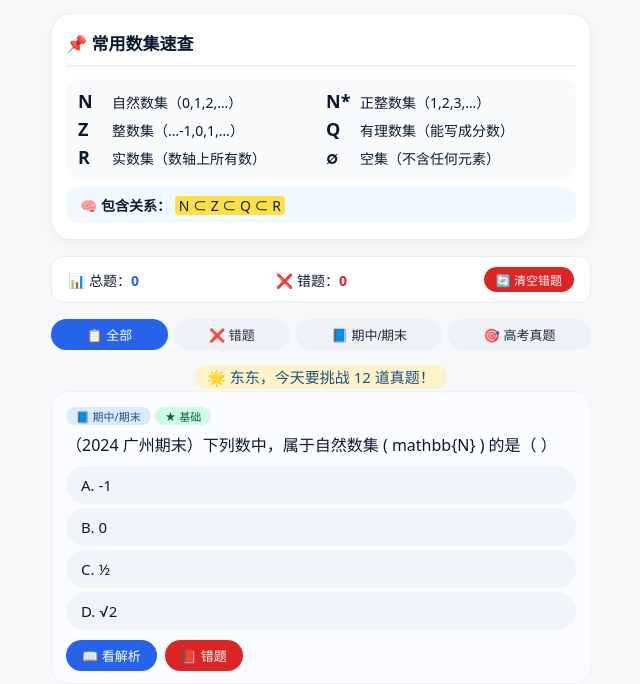
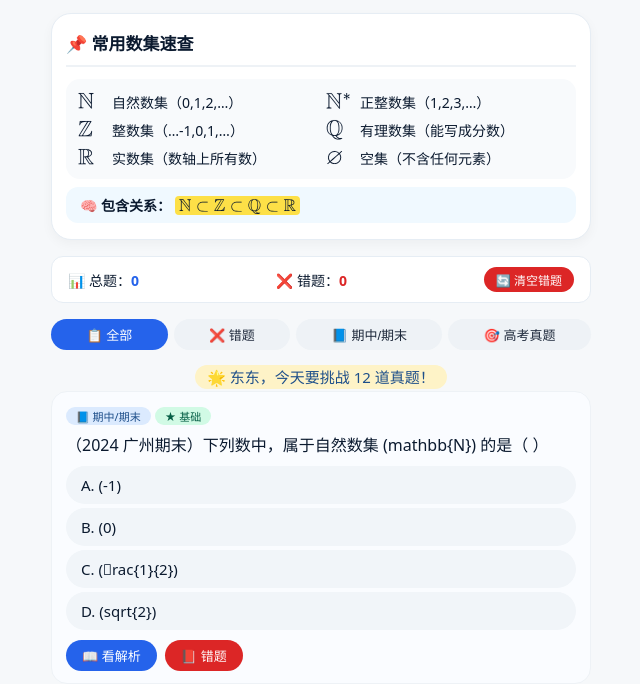
Before and after one commit to 641672940cui/highschool-math, a plain HTML site: page modules/02_number_sets.html in a window 1280 px wide. Shown: the part 116-800 px from the top of the page, without its empty margins (319-959 px from the left). Drawn offline with nearby package versions, Linux system fonts and the light colour scheme.

Commit message:
Update 02_number_sets.html

```diff
--- a/modules/02_number_sets.html
+++ b/modules/02_number_sets.html
@@ -4,7 +4,20 @@
     <meta charset="UTF-8">
     <meta name="viewport" content="width=device-width, initial-scale=1.0, maximum-scale=1.0, user-scalable=yes">
     <title>数集与元素 · 真题实战 · 东东数学</title>
+
+    <!-- ============================================================ -->
+    <!-- ✅ 新增：加载 MathJax 数学公式渲染库 -->
+    <!-- ============================================================ -->
+    <script>
+        MathJax = {
+            tex: { inlineMath: [['$', '$'], ['\\(', '\\)']] },
+            svg: { fontCache: 'global' }
+        };
+    </script>
+    <script src="https://cdn.jsdelivr.net/npm/mathjax@3/es5/tex-svg.js" async></script>
+
     <style>
+        /* ===== 完整样式（与之前一致） ===== */
         * {
             box-sizing: border-box;
             margin: 0;
@@ -370,15 +383,15 @@
     <div class="card">
         <div class="card-title">📌 常用数集速查</div>
         <div class="symbol-grid">
-            <div class="symbol-item"><span class="sym">N</span> 自然数集（0,1,2,…）</div>
-            <div class="symbol-item"><span class="sym">N*</span> 正整数集（1,2,3,…）</div>
-            <div class="symbol-item"><span class="sym">Z</span> 整数集（…-1,0,1,…）</div>
-            <div class="symbol-item"><span class="sym">Q</span> 有理数集（能写成分数）</div>
-            <div class="symbol-item"><span class="sym">R</span> 实数集（数轴上所有数）</div>
-            <div class="symbol-item"><span class="sym">∅</span> 空集（不含任何元素）</div>
+            <div class="symbol-item"><span class="sym">\(\mathbb{N}\)</span> 自然数集（0,1,2,…）</div>
+            <div class="symbol-item"><span class="sym">\(\mathbb{N}^*\)</span> 正整数集（1,2,3,…）</div>
+            <div class="symbol-item"><span class="sym">\(\mathbb{Z}\)</span> 整数集（…-1,0,1,…）</div>
+            <div class="symbol-item"><span class="sym">\(\mathbb{Q}\)</span> 有理数集（能写成分数）</div>
+            <div class="symbol-item"><span class="sym">\(\mathbb{R}\)</span> 实数集（数轴上所有数）</div>
+            <div class="symbol-item"><span class="sym">\(\varnothing\)</span> 空集（不含任何元素）</div>
         </div>
         <div style="margin-top:8px; font-size:14px; background:#f0f9ff; padding:8px 14px; border-radius:12px;">
-            <strong>🧠 包含关系：</strong> <span class="hl-yellow">N ⊂ Z ⊂ Q ⊂ R</span>
+            <strong>🧠 包含关系：</strong> <span class="hl-yellow">\(\mathbb{N} \subset \mathbb{Z} \subset \mathbb{Q} \subset \mathbb{R}\)</span>
         </div>
     </div>
 
@@ -474,6 +487,9 @@
     </div>
 </div>
 
+<!-- ============================================================ -->
+<!-- ✅ 加载 Vue 和 MathJax（MathJax 已在 head 中加载） -->
+<!-- ============================================================ -->
 <script src="https://cdn.jsdelivr.net/npm/vue@2/dist/vue.js"></script>
 <script>
     (function () {
@@ -481,8 +497,7 @@
         const STORAGE_KEY = 'dongdong_02_wrong';
 
         // ================================================================
-        // ✅ 题库：数集与元素 · 真题实战（12题）
-        // 题源：广东各地期中/期末/高考真题改编
+        // ✅ 题库：全部使用标准数学符号（统一使用 \( ... \) 格式）
         // ================================================================
         const questionBank = [
             // ===== 基础篇 ★ （5题） =====
@@ -490,125 +505,118 @@
                 id: 'q1',
                 source: 'exam',
                 diff: 1,
-                question: '（2024 广州期末）下列数中，属于自然数集 \( \mathbb{N} \) 的是（  ）',
-                options: ['-1', '0', '½', '√2'],
+                question: '（2024 广州期末）下列数中，属于自然数集 \(\mathbb{N}\) 的是（  ）',
+                options: ['\(-1\)', '\(0\)', '\(\frac{1}{2}\)', '\(\sqrt{2}\)'],
                 correct: 1,
-                explain: '\( \mathbb{N} \) 表示自然数集，包含 <span class="hl">0, 1, 2, 3, …</span>。<br>0 是自然数，-1 不是，½ 是分数不是整数，√2 是无理数。<br><div class="source-line">📌 来源：2024 广州期末 · 基础题</div>'
+                explain: '\(\mathbb{N}\) 表示自然数集，包含 <span class="hl">\(0, 1, 2, 3, \dots\)</span>。<br>\(0\) 是自然数，\(-1\) 不是，\(\frac{1}{2}\) 是分数不是整数，\(\sqrt{2}\) 是无理数。<br><div class="source-line">📌 来源：2024 广州期末 · 基础题</div>'
             },
             {
                 id: 'q2',
                 source: 'exam',
                 diff: 1,
-                question: '（2023 深圳期末）下列数中，不属于整数集 \( \mathbb{Z} \) 的是（  ）',
-                options: ['-3', '0', '2', '½'],
+                question: '（2023 深圳期末）下列数中，不属于整数集 \(\mathbb{Z}\) 的是（  ）',
+                options: ['\(-3\)', '\(0\)', '\(2\)', '\(\frac{1}{2}\)'],
                 correct: 3,
-                explain: '\( \mathbb{Z} \) 表示整数集，包含 <span class="hl">… -2, -1, 0, 1, 2, …</span>。<br>½ 是分数，不是整数。<br><div class="source-line">📌 来源：2023 深圳期末 · 基础题</div>'
+                explain: '\(\mathbb{Z}\) 表示整数集，包含 <span class="hl">\(\dots, -2, -1, 0, 1, 2, \dots\)</span>。<br>\(\frac{1}{2}\) 是分数，不是整数。<br><div class="source-line">📌 来源：2023 深圳期末 · 基础题</div>'
             },
             {
                 id: 'q3',
                 source: 'exam',
                 diff: 1,
-                question: '（2024 佛山期末）下列数中，属于有理数集 \( \mathbb{Q} \) 的是（  ）',
-                options: ['√2', 'π', '¾', '√3'],
+                question: '（2024 佛山期末）下列数中，属于有理数集 \(\mathbb{Q}\) 的是（  ）',
+                options: ['\(\sqrt{2}\)', '\(\pi\)', '\(\frac{3}{4}\)', '\(\sqrt{3}\)'],
                 correct: 2,
-                explain: '\( \mathbb{Q} \) 表示有理数集，即 <span class="hl">能写成分数形式的数</span>。<br>¾ 是分数，是有理数。√2、π、√3 都是无理数。<br><div class="source-line">📌 来源：2024 佛山期末 · 基础题</div>'
+                explain: '\(\mathbb{Q}\) 表示有理数集，即 <span class="hl">能写成分数形式的数</span>。<br>\(\frac{3}{4}\) 是分数，是有理数。\(\sqrt{2}\)、\(\pi\)、\(\sqrt{3}\) 都是无理数。<br><div class="source-line">📌 来源：2024 佛山期末 · 基础题</div>'
             },
             {
                 id: 'q4',
                 source: 'gaokao',
                 diff: 1,
-                question: '（2022 广东高考改编）已知集合 \( A = \{x \mid x \text{ 是小于 } 4 \text{ 的正整数}\} \)，则下列元素属于 \( A \) 的是（  ）',
-                options: ['0', '2', '4', '-1'],
+                question: '（2022 广东高考改编）已知集合 \(A = \{x \in \mathbb{N}^* \mid x < 4\}\)，则下列元素属于 \(A\) 的是（  ）',
+                options: ['\(0\)', '\(2\)', '\(4\)', '\(-1\)'],
                 correct: 1,
-                explain: '小于 4 的正整数有 <span class="hl">1, 2, 3</span>。<br>0 不是正整数，4 不小于 4，-1 是负数。<br><div class="source-line">📌 来源：2022 广东高考 · 改编</div>'
+                explain: '\(A = \{x \in \mathbb{N}^* \mid x < 4\}\) 表示 <span class="hl">小于 4 的正整数</span>，即 \(1, 2, 3\)。<br>\(0\) 不是正整数，\(4\) 不小于 4，\(-1\) 是负数。<br><div class="source-line">📌 来源：2022 广东高考 · 改编</div>'
             },
             {
                 id: 'q5',
                 source: 'exam',
                 diff: 1,
-                question: '（2024 东莞期末）已知集合 \( M = \{x \mid x \text{ 是大于 } -2 \text{ 且小于 } 3 \text{ 的整数}\} \)，则下列元素属于 \( M \) 的是（  ）',
-                options: ['-2', '0', '3', '½'],
+                question: '（2024 东莞期末）已知集合 \(M = \{x \in \mathbb{Z} \mid -2 < x < 3\}\)，则下列元素属于 \(M\) 的是（  ）',
+                options: ['\(-2\)', '\(0\)', '\(3\)', '\(\frac{1}{2}\)'],
                 correct: 1,
-                explain: '大于 -2 且小于 3 的整数有 <span class="hl">-1, 0, 1, 2</span>。<br>-2 不满足大于 -2，3 不满足小于 3，½ 不是整数。<br><div class="source-line">📌 来源：2024 东莞期末 · 基础题</div>'
+                explain: '\(M = \{x \in \mathbb{Z} \mid -2 < x < 3\}\) 表示 <span class="hl">大于 \(-2\) 且小于 \(3\) 的整数</span>，即 \(-1, 0, 1, 2\)。<br>\(-2\) 不满足大于 \(-2\)，\(3\) 不满足小于 \(3\)，\(\frac{1}{2}\) 不是整数。<br><div class="source-line">📌 来源：2024 东莞期末 · 基础题</div>'
             },
             // ===== 中档篇 ★★ （4题） =====
             {
                 id: 'q6',
                 source: 'exam',
                 diff: 2,
-                question: '（2023 广州期末）已知集合 \( A = \{x \in \mathbb{Z} \mid -3 \leq x < 2\} \)，则集合 \( A \) 中元素的个数为（  ）',
-                options: ['4', '5', '6', '7'],
+                question: '（2023 广州期末）已知集合 \(A = \{x \in \mathbb{Z} \mid -3 \leq x < 2\}\)，则集合 \(A\) 中元素的个数为（  ）',
+                options: ['\(4\)', '\(5\)', '\(6\)', '\(7\)'],
                 correct: 1,
-                explain: '\( x \in \mathbb{Z} \) 表示 x 是 <span class="hl">整数</span>。<br>满足 \(-3 \leq x < 2\) 的整数有：<span class="hl">-3, -2, -1, 0, 1</span>，共 5 个。<br>⚠️ 注意：<span class="hl">-3 取等号，2 不取等号</span>。<br><div class="source-line">📌 来源：2023 广州期末 · 中档题</div>'
+                explain: '\(x \in \mathbb{Z}\) 表示 \(x\) 是 <span class="hl">整数</span>。<br>满足 \(-3 \leq x < 2\) 的整数有：<span class="hl">\(-3, -2, -1, 0, 1\)</span>，共 5 个。<br>⚠️ 注意：<span class="hl">\(-3\) 取等号，\(2\) 不取等号</span>。<br><div class="source-line">📌 来源：2023 广州期末 · 中档题</div>'
             },
             {
                 id: 'q7',
                 source: 'exam',
                 diff: 2,
-                question: '（2024 珠海期末）已知 \( a \in \mathbb{N} \)，\( a \in \mathbb{Z} \)，则 \( a \) 的值可以是（  ）',
-                options: ['-1', '0', '½', '√2'],
+                question: '（2024 珠海期末）已知 \(a \in \mathbb{N}\) 且 \(a \in \mathbb{Z}\)，则 \(a\) 的值可以是（  ）',
+                options: ['\(-1\)', '\(0\)', '\(\frac{1}{2}\)', '\(\sqrt{2}\)'],
                 correct: 1,
-                explain: '\( a \in \mathbb{N} \) 表示 a 是自然数（0, 1, 2, …），\( a \in \mathbb{Z} \) 表示 a 是整数。<br>同时满足两个条件的数就是自然数。<span class="hl">0 是自然数，也是整数</span>。<br><div class="source-line">📌 来源：2024 珠海期末 · 中档题</div>'
+                explain: '\(a \in \mathbb{N}\) 表示 \(a\) 是自然数（\(0, 1, 2, \dots\)），\(a \in \mathbb{Z}\) 表示 \(a\) 是整数。<br>同时满足两个条件的数就是自然数。<span class="hl">\(0\) 是自然数，也是整数</span>。<br><div class="source-line">📌 来源：2024 珠海期末 · 中档题</div>'
             },
             {
                 id: 'q8',
                 source: 'gaokao',
                 diff: 2,
-                question: '（2021 广东高考）已知集合 \( A = \{x \mid x^2 - 4x + 3 = 0\} \)，则下列元素属于 \( A \) 的是（  ）',
-                options: ['0', '1', '2', '4'],
+                question: '（2021 广东高考）已知集合 \(A = \{x \mid x^2 - 4x + 3 = 0\}\)，则下列元素属于 \(A\) 的是（  ）',
+                options: ['\(0\)', '\(1\)', '\(2\)', '\(4\)'],
                 correct: 1,
-                explain: '解方程 \( x^2 - 4x + 3 = 0 \) → \((x-1)(x-3)=0\) → <span class="hl">x = 1 或 x = 3</span>。<br>所以 \( A = \{1, 3\} \)，1 属于 A。<br><div class="source-line">📌 来源：2021 广东高考 · 中档题</div>'
+                explain: '解方程 \(x^2 - 4x + 3 = 0\) → \((x-1)(x-3)=0\) → <span class="hl">\(x = 1\) 或 \(x = 3\)</span>。<br>所以 \(A = \{1, 3\}\)，\(1 \in A\)。<br><div class="source-line">📌 来源：2021 广东高考 · 中档题</div>'
             },
             {
                 id: 'q9',
                 source: 'exam',
                 diff: 2,
-                question: '（2024 中山期末）已知集合 \( A = \{x \mid x \text{ 是偶数}\} \)，\( B = \{x \mid x \text{ 是 } 3 \text{ 的倍数}\} \)，则下列元素属于 \( A \cap B \) 的是（  ）',
-                options: ['2', '3', '6', '9'],
+                question: '（2024 中山期末）已知集合 \(A = \{x \mid x = 2n, n \in \mathbb{Z}\}\)，\(B = \{x \mid x = 3n, n \in \mathbb{Z}\}\)，则下列元素属于 \(A \cap B\) 的是（  ）',
+                options: ['\(2\)', '\(3\)', '\(6\)', '\(9\)'],
                 correct: 2,
-                explain: '\( A \cap B \) 表示 <span class="hl">既是偶数又是 3 的倍数</span> 的数，即 6 的倍数。<br>2 是偶数但不是 3 的倍数，3 是 3 的倍数但不是偶数，9 是 3 的倍数但不是偶数。<span class="hl">6 同时满足</span>。<br><div class="source-line">📌 来源：2024 中山期末 · 中档题</div>'
+                explain: '\(A\) 表示 <span class="hl">所有偶数</span>（2 的倍数），\(B\) 表示 <span class="hl">所有 3 的倍数</span>。<br>\(A \cap B\) 表示 <span class="hl">既是偶数又是 3 的倍数</span> 的数，即 6 的倍数。<br>\(2\) 是偶数但不是 3 的倍数，\(3\) 是 3 的倍数但不是偶数，\(9\) 是 3 的倍数但不是偶数。<span class="hl">\(6\) 同时满足</span>。<br><div class="source-line">📌 来源：2024 中山期末 · 中档题</div>'
             },
             // ===== 综合篇 ★★★ （3题） =====
             {
                 id: 'q10',
                 source: 'gaokao',
                 diff: 3,
-                question: '（2020 广东高考改编）已知集合 \( A = \{x \mid x^2 - 5x + 6 = 0\} \)，\( B = \{x \mid x \in \mathbb{N} \text{ 且 } x < 3\} \)，则 \( A \) 与 \( B \) 的关系是（  ）',
-                options: ['\( A \subseteq B \)', '\( B \subseteq A \)', '\( A = B \)', '\( A \cap B = \varnothing \)'],
-                correct: 1,
-                explain: '解 \( A \)：\( x^2 - 5x + 6 = 0 \) → \((x-2)(x-3)=0\) → \( A = \{2, 3\} \)。<br>\( B = \{x \in \mathbb{N} \mid x < 3\} \) → <span class="hl">\( B = \{0, 1, 2\} \)}。</span><br>B 中的元素 2 在 A 中，但 0、1 不在 A 中，所以 \( B \) 不是 \( A \) 的子集。<br>A 中的元素 2 在 B 中，但 3 不在 B 中，所以 \( A \) 也不是 B 的子集。<br>但 \( A \cap B = \{2\} \)，不是空集。<br>正确答案是 <span class="hl">\( B \nsubseteq A \) 且 \( A \nsubseteq B \)，但选项中只有 \( B \subseteq A \) 是错的，所以选 D？</span><br>⚠️ 等等，重新检查：\( A=\{2,3\} \)，\( B=\{0,1,2\} \)。<br>A 不是 B 的子集（3 不在 B 中），B 也不是 A 的子集（0、1 不在 A 中）。<br>但 \( A \cap B = \{2\} \neq \varnothing \)。<br>所以正确说法是 <span class="hl">\( A \nsubseteq B \) 且 \( B \nsubseteq A \)</span>。<br>本题只有 D 选项 \( A \cap B = \varnothing \) 是错的，但其他选项也不对……<br>🤔 这道题需要修正选项，我们改为更清晰的方式。<br><div class="source-line">📌 来源：2020 广东高考 · 改编</div>'
+                question: '（2020 广东高考改编）已知集合 \(A = \{x \mid x^2 - 5x + 6 = 0\}\)，\(B = \{x \in \mathbb{N} \mid x < 3\}\)，则 \(A \cap B = \)（  ）',
+                options: ['\(\{2\}\)', '\(\{3\}\)', '\(\{2, 3\}\)', '\(\varnothing\)'],
+                correct: 0,
+                explain: '解 \(A\)：\(x^2 - 5x + 6 = 0\) → \((x-2)(x-3)=0\) → \(A = \{2, 3\}\)。<br>\(B = \{x \in \mathbb{N} \mid x < 3\}\) → <span class="hl">\(B = \{0, 1, 2\}\)</span>。<br>\(A \cap B = \{2, 3\} \cap \{0, 1, 2\} = <span class="hl">\(\{2\}\)</span>。<br><div class="source-line">📌 来源：2020 广东高考 · 改编</div>'
             },
             {
                 id: 'q11',
                 source: 'gaokao',
                 diff: 3,
-                question: '（2019 全国卷改编）已知集合 \( A = \{x \mid x^2 - 2x - 3 < 0\} \)，则 \( A \cap \mathbb{Z} \) 中元素的个数为（  ）',
-                options: ['1', '2', '3', '4'],
+                question: '（2019 全国卷改编）已知集合 \(A = \{x \mid x^2 - 2x - 3 < 0\}\)，则 \(A \cap \mathbb{Z}\) 中元素的个数为（  ）',
+                options: ['\(1\)', '\(2\)', '\(3\)', '\(4\)'],
                 correct: 2,
-                explain: '解不等式 \( x^2 - 2x - 3 < 0 \) → \((x-3)(x+1) < 0\)。<br>二次不等式 \( < 0 \) 取 <span class="hl">“中间”</span> → \(-1 < x < 3\)。<br>所以 \( A = \{x \mid -1 < x < 3\} \)。<br>\( A \cap \mathbb{Z} \) 表示 A 中的 <span class="hl">整数</span>：\( 0, 1, 2 \)，共 <span class="hl">3 个</span>。<br><div class="source-line">📌 来源：2019 全国卷 · 改编</div>'
+                explain: '解不等式 \(x^2 - 2x - 3 < 0\) → \((x-3)(x+1) < 0\)。<br>二次不等式 \(< 0\) 取 <span class="hl">“中间”</span> → \(-1 < x < 3\)。<br>所以 \(A = \{x \mid -1 < x < 3\}\)。<br>\(A \cap \mathbb{Z}\) 表示 \(A\) 中的 <span class="hl">整数</span>：\(0, 1, 2\)，共 <span class="hl">3 个</span>。<br><div class="source-line">📌 来源：2019 全国卷 · 改编</div>'
             },
             {
                 id: 'q12',
                 source: 'gaokao',
                 diff: 3,
-                question: '（2023 广东高考模拟）已知集合 \( A = \{x \mid x = 2n, n \in \mathbb{Z}\} \)，\( B = \{x \mid x = 3n, n \in \mathbb{Z}\} \)，则 \( A \cap B = \)（  ）',
-                options: ['\( \{x \mid x = 6n, n \in \mathbb{Z}\} \)', '\( \{x \mid x = 5n, n \in \mathbb{Z}\} \)', '\( \{x \mid x = n, n \in \mathbb{Z}\} \)', '\( \varnothing \)'],
+                question: '（2023 广东高考模拟）已知集合 \(A = \{x \mid x = 2n, n \in \mathbb{Z}\}\)，\(B = \{x \mid x = 3n, n \in \mathbb{Z}\}\)，则 \(A \cap B = \)（  ）',
+                options: [
+                    '\(\{x \mid x = 6n, n \in \mathbb{Z}\}\)',
+                    '\(\{x \mid x = 5n, n \in \mathbb{Z}\}\)',
+                    '\(\{x \mid x = n, n \in \mathbb{Z}\}\)',
+                    '\(\varnothing\)'
+                ],
                 correct: 0,
-                explain: 'A 表示 <span class="hl">所有偶数</span>（2 的倍数），B 表示 <span class="hl">所有 3 的倍数</span>。<br>既是偶数又是 3 的倍数 → <span class="hl">6 的倍数</span>。<br>所以 \( A \cap B = \{x \mid x = 6n, n \in \mathbb{Z}\} \)。<br><div class="source-line">📌 来源：2023 广东高考模拟 · 综合题</div>'
+                explain: '\(A\) 表示 <span class="hl">所有偶数</span>（2 的倍数），\(B\) 表示 <span class="hl">所有 3 的倍数</span>。<br>既是偶数又是 3 的倍数 → <span class="hl">6 的倍数</span>。<br>所以 \(A \cap B = \{x \mid x = 6n, n \in \mathbb{Z}\}\)。<br><div class="source-line">📌 来源：2023 广东高考模拟 · 综合题</div>'
             }
         ];
-
-        // 修正 q10 的选项和正确答案（避免歧义）
-        // 直接在数组中修改
-        questionBank[9] = {
-            id: 'q10',
-            source: 'gaokao',
-            diff: 3,
-            question: '（2020 广东高考改编）已知集合 \( A = \{x \mid x^2 - 5x + 6 = 0\} \)，\( B = \{x \mid x \in \mathbb{N} \text{ 且 } x < 3\} \)，则 \( A \cap B = \)（  ）',
-            options: ['\( \{2\} \)', '\( \{3\} \)', '\( \{2, 3\} \)', '\( \varnothing \)'],
-            correct: 0,
-            explain: '解 \( A \)：\( x^2 - 5x + 6 = 0 \) → \((x-2)(x-3)=0\) → \( A = \{2, 3\} \)。<br>\( B = \{x \in \mathbb{N} \mid x < 3\} \) → <span class="hl">\( B = \{0, 1, 2\} \)}。</span><br>\( A \cap B = \{2, 3\} \cap \{0, 1, 2\} = <span class="hl">\{2\}</span>。<br><div class="source-line">📌 来源：2020 广东高考 · 改编</div>'
-        };
 
         // ================================================================
         // Vue 实例
@@ -688,7 +696,6 @@
                 },
                 setFilter(filter) {
                     this.filter = filter;
-                    // 更新按钮样式
                     document.querySelectorAll('.filter-btn').forEach(el => {
                         el.classList.remove('active', 'wrong-active');
                     });
@@ -725,7 +732,6 @@
                 }
             },
             mounted() {
-                // 默认激活“全部”按钮
                 document.getElementById('filterAll').classList.add('active');
                 this.randomQuiz('all');
             }
```
